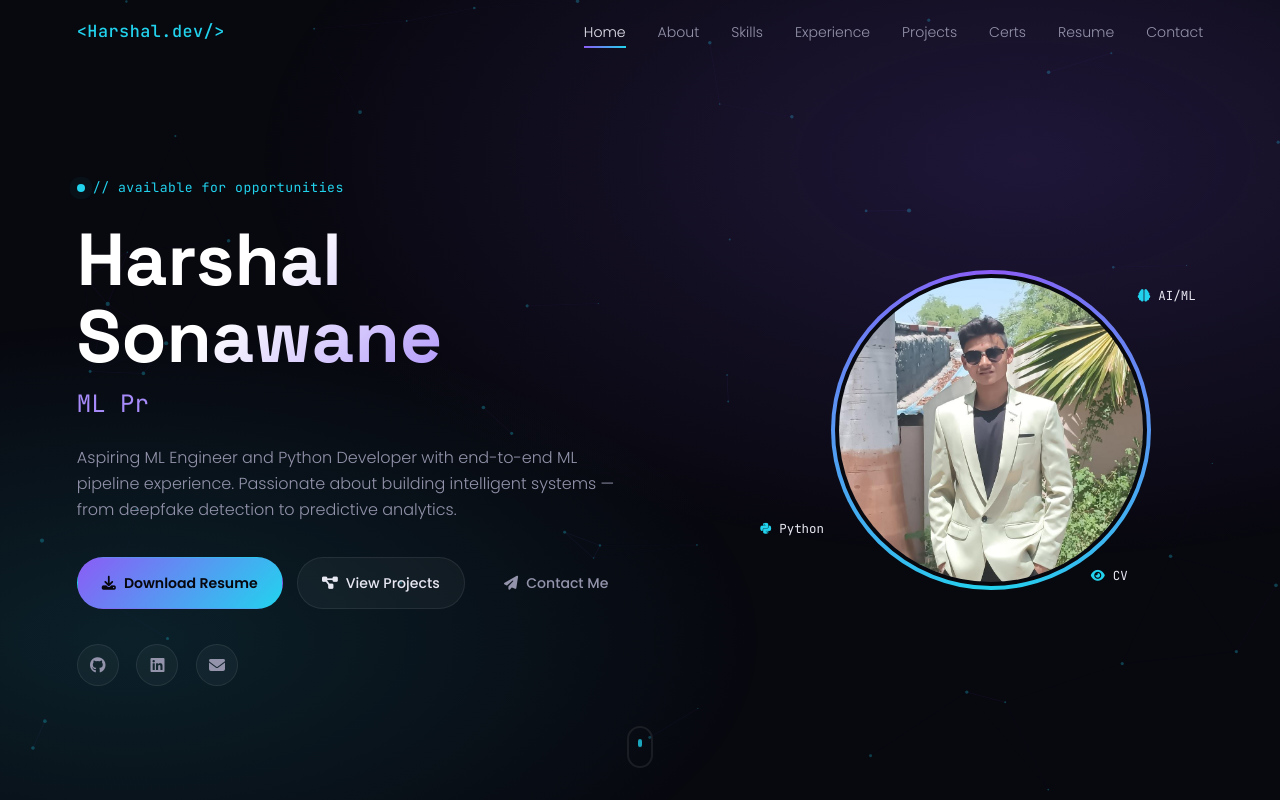
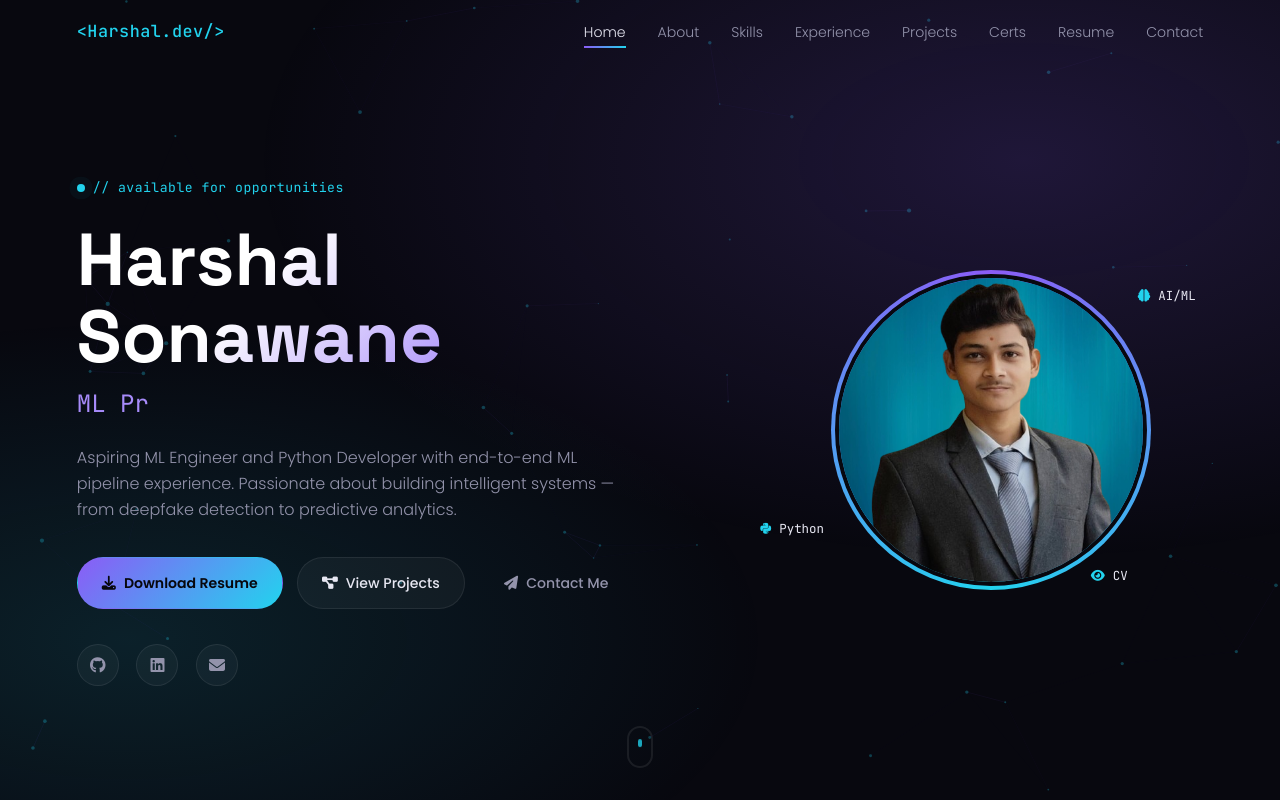
Before and after one commit to HARSHAL2618/Portfolio2.0, a plain HTML site: page index.html in a window 1280 px wide. Shown: the top 800 px of the page. Drawn offline with Linux system fonts and the light colour scheme.

Commit message:
Update portrait image source in index.html

```diff
--- a/index.html
+++ b/index.html
@@ -69,7 +69,7 @@
       <div class="hero-portrait">
         <div class="portrait-ring">
           <div class="portrait-ring-inner">
-            <img src="assets/photo1.jpeg" alt="Harshal Sonawane" class="portrait-img">
+            <img src="assets/Photo.png" alt="Harshal Sonawane" class="portrait-img">
           </div>
         </div>
         <div class="portrait-tag tag-1"><i class="fa-solid fa-brain"></i> AI/ML</div>
```
